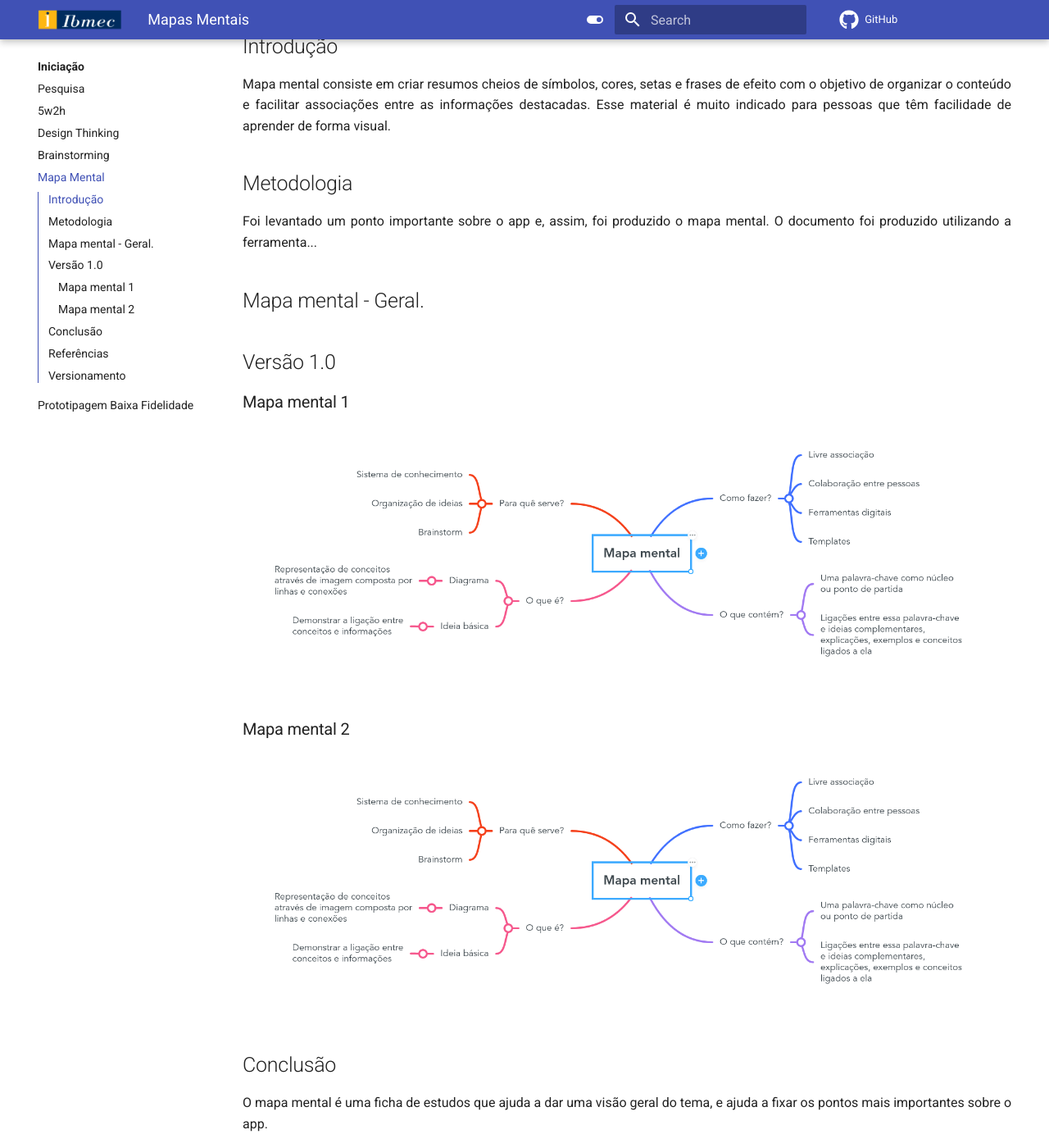
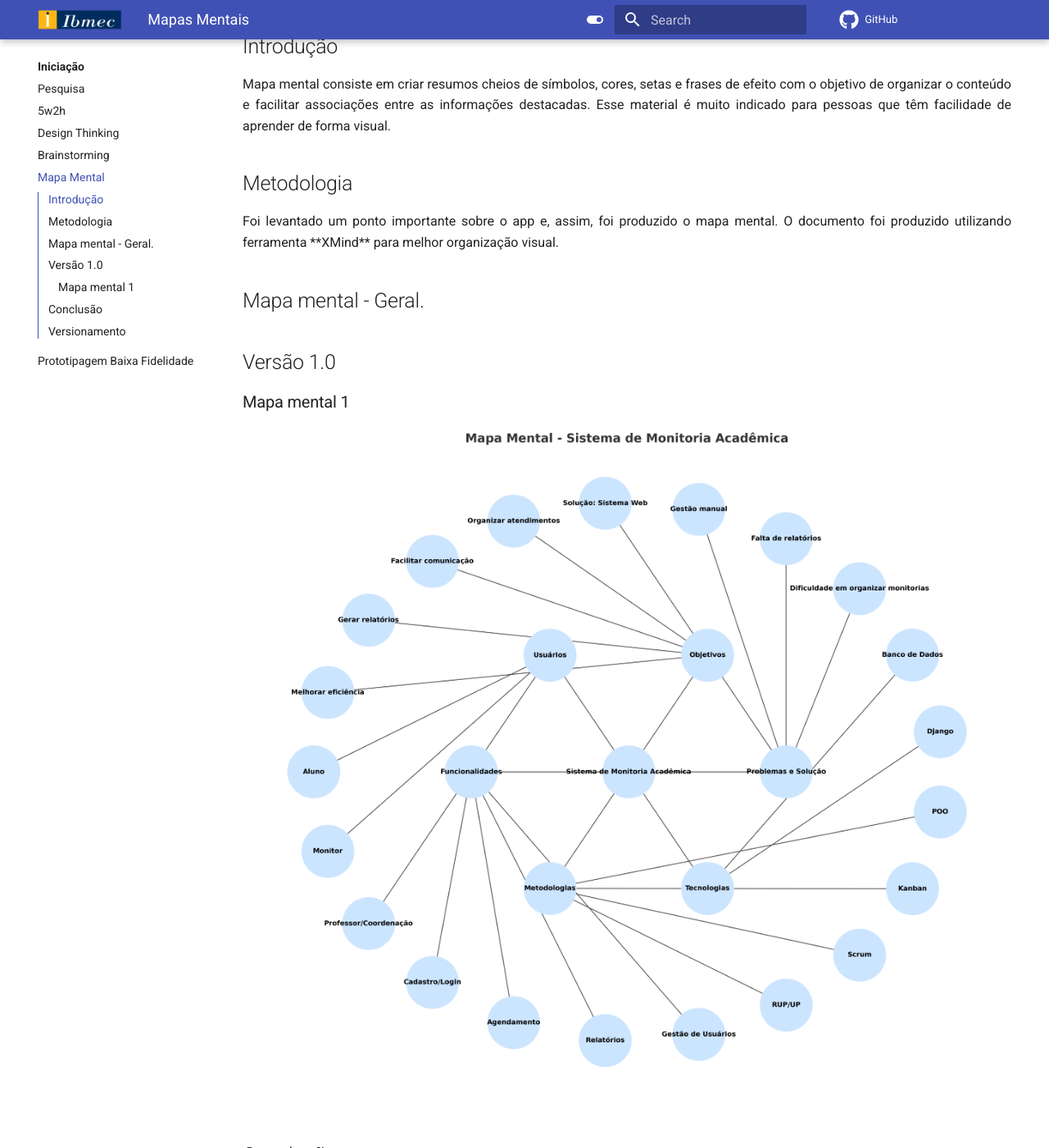
Before and after one commit to Projetos-de-Extensao/PBE_25.2_8003_I, an MkDocs documentation site: the page built from docs/Iniciacao/mapa_mental.md, in a window 1280 px wide and 1400 px high, scrolled down 229 px. Shown: the whole window at 82% size. Built offline with MkDocs 1.6.1 and Material for MkDocs 9.7.7, drawn with Linux system fonts in a browser that asks for light colours; comment, search, counter and statistics services are not loaded; some of the changed text lies outside the part shown.

Commit message:
update mapamental

```diff
--- a/docs/Iniciacao/mapa_mental.md
+++ b/docs/Iniciacao/mapa_mental.md
@@ -12,7 +12,7 @@ Mapa mental consiste em criar resumos cheios de símbolos, cores, setas e frases
 ## Metodologia
 
 <p align = "justify">
-Foi levantado um ponto importante sobre o app e, assim, foi produzido o mapa mental. O documento foi produzido utilizando a ferramenta...
+Foi levantado um ponto importante sobre o app e, assim, foi produzido o mapa mental. O documento foi produzido utilizando ferramenta **XMind** para melhor organização visual.
 </p>
 
 ## Mapa mental - Geral.
@@ -21,12 +21,8 @@ Foi levantado um ponto importante sobre o app e, assim, foi produzido o mapa men
 
 ### Mapa mental 1
 
-[![Mapa mental Entrevista](../assets/Mapas_Mentais/image.png)](../assets/Mapas_Mentais/image.png)
+[![Mapa mental Monitoria](../assets/Mapas_Mentais/mapamental_backend.png)](../assets/Mapas_Mentais/mapamental_backend.png)
 
-
-### Mapa mental 2
-
-[![Mapa mental Brainstorm](../assets/Mapas_Mentais/image.png)](../assets/Mapas_Mentais/image.png)
 
 ## Conclusão
 
@@ -34,13 +30,6 @@ Foi levantado um ponto importante sobre o app e, assim, foi produzido o mapa men
 O mapa mental é uma ficha de estudos que ajuda a dar uma visão geral do tema, e ajuda a fixar os pontos mais importantes sobre o app.
 </p>
 
-## Referências
-> Mapa MentalXXX,  Disponível em: https://www.....
-
-> Ferramentas para Mapas Mentais. Disponível em: https://www....
-
-> Plataforma para usuários colaborar no desenho... Disponível em: https://...
-
 ## Versionamento
 | Data | Versão | Descrição | Autor(es) |
 | -- | -- | -- | -- |
```
Also changed, not shown: docs/assets/Mapas_Mentais/image.png (deleted), docs/assets/Mapas_Mentais/mapamental_backend.png (added).
